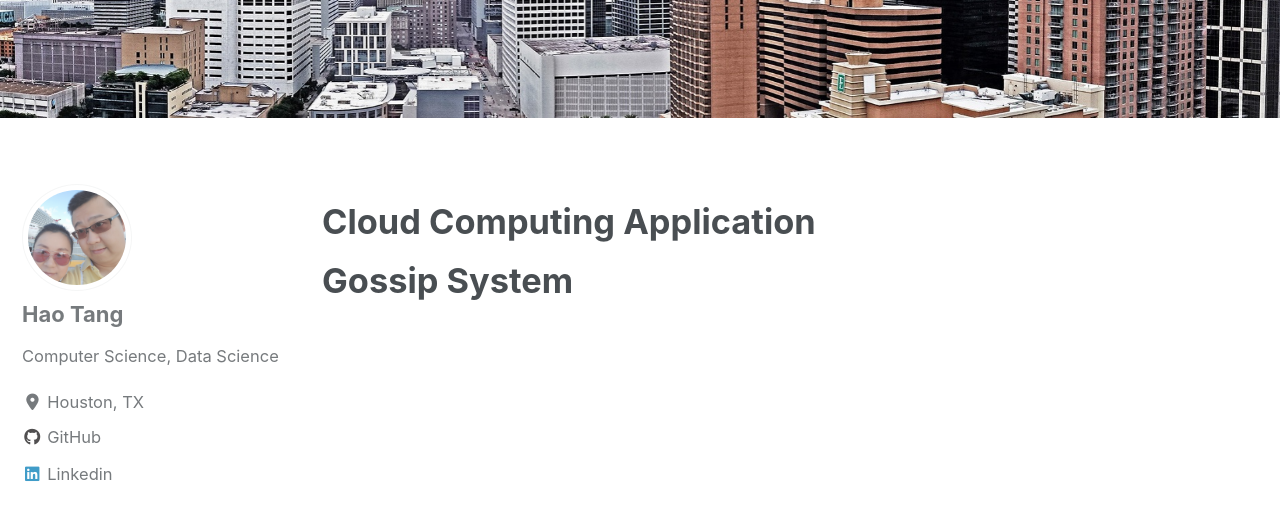
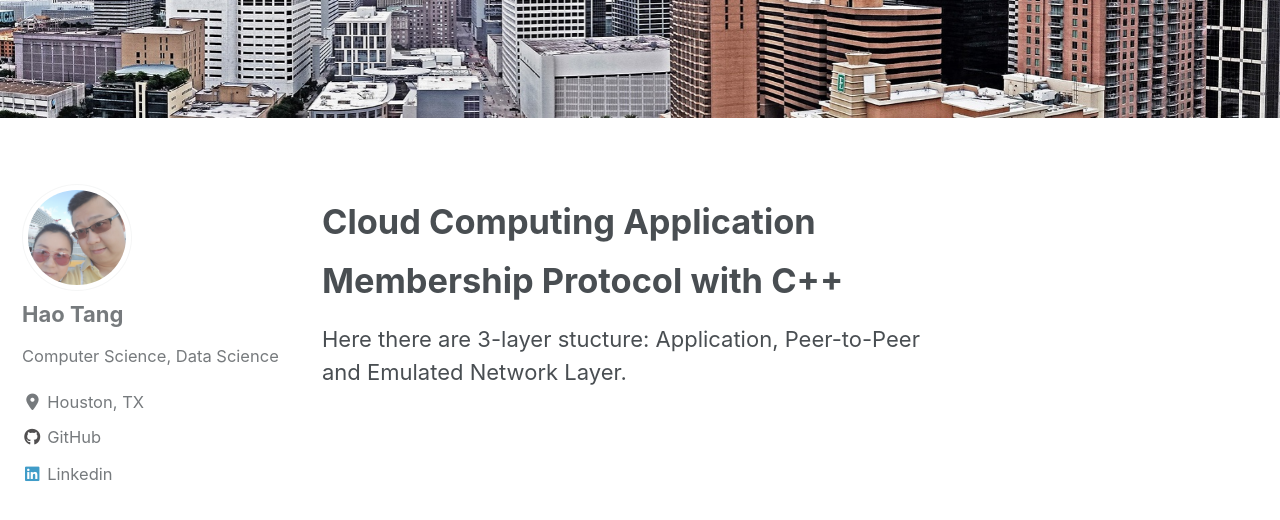
Before and after one commit to tanghao205/tanghao205.github.io, a Jekyll site: the page built from _pages/CC.md, in a window 1280 px wide and 900 px high, scrolled down 449 px. Shown: the top 520 px of the window. Built offline with Jekyll 4.4.1, drawn with Linux system fonts in a browser that asks for light colours; cached includes are drawn as plain includes; nearby versions of some CDN libraries.

Commit message:
Update CC.md

```diff
--- a/_pages/CC.md
+++ b/_pages/CC.md
@@ -36,4 +36,6 @@ skin_cancer_2:
 
 # Cloud Computing Application
 
-# Gossip System
+# Membership Protocol with C++
+
+Here there are 3-layer stucture: Application, Peer-to-Peer and Emulated Network Layer.
```
